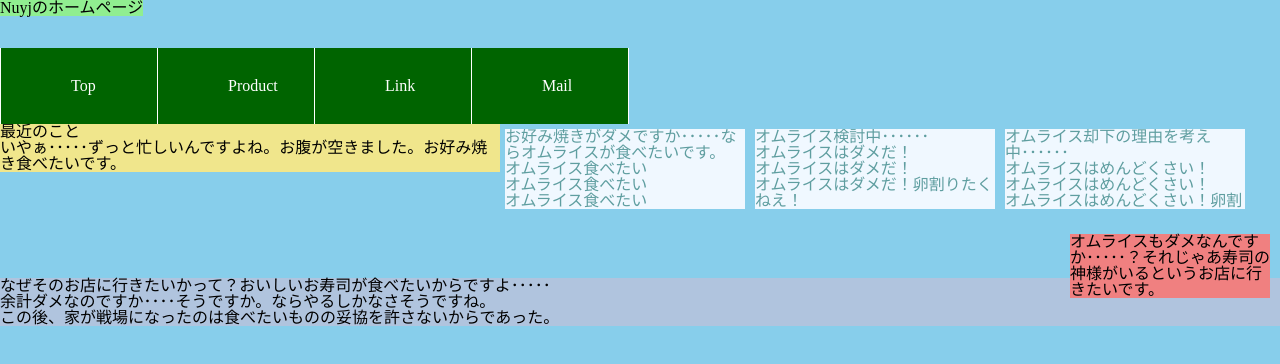
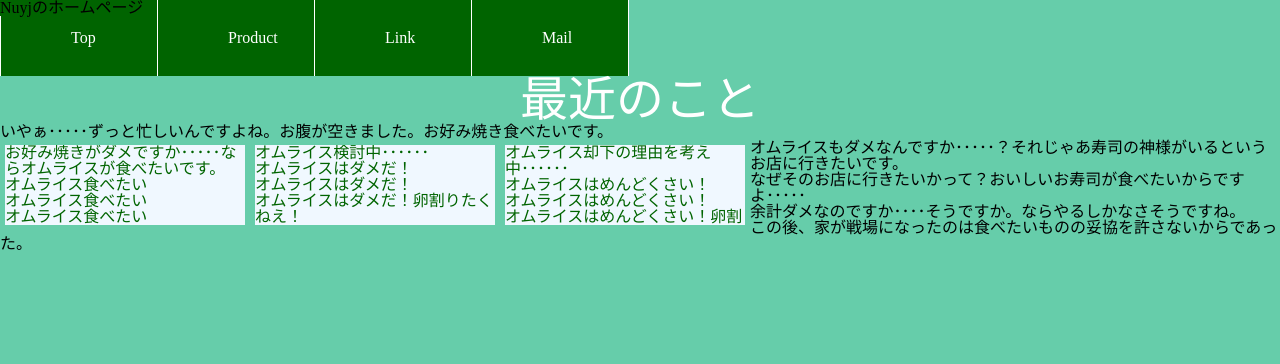
Before and after one commit to Nuyj/web1, a plain HTML site: page index.html in a window 1280 px wide. Drawn offline with Linux system fonts and the light colour scheme.

Commit message:
Update default.css

```diff
--- a/css/default.css
+++ b/css/default.css
@@ -29,6 +29,12 @@ article, aside, details, figcaption, figure,
 footer, header, hgroup, menu, nav, section {
 	display: block;
 }
+h1{
+   font-size:3.00em;
+   color:#FFFFFF;
+   text-align:center;
+}
+
 body {
 	line-height: 1;
 	background-color: mediumaquamarine;
@@ -139,12 +145,9 @@ table {
     padding:  0;
   }
 
-  body{
-    background-color: skyblue;
-    margin:  48px 0 0 0;
-  }
+
   header{
-    background-color: lightgreen;
+    background-color: darkgreen;
     position: fixed;
     left: 0;
     top:  0;
@@ -157,40 +160,13 @@ table {
     min-width:  500px;
     float:  left;
   }
-  #main1{
-    background-color: khaki;
-    width:  500px;
-    float:  left;
-  }
-  #main2{
-  background-color: collapse;
-  width:  500px;
-  float:  left;
-  }
+
   .box{
     background-color: aliceblue;
-    color: cadetblue;
+    color: darkgreen;
     width: 240px;
     height: 80px;
     margin: 5px;
     float:  left;
     overflow: auto;
   }
-  aside{
-    background-color: lightcoral;
-    width:  200px;
-    float:  right;
-    position: relative;
-    top:  20px;
-    right: 10px;
-  }
-  #gear_mark{
-  width:  24px;
-  position: absolute;
-  left: 50px;
-  top:  50px;
-  }
-  footer{
-    background-color: lightsteelblue;
-    clear: both;
-  }
```
